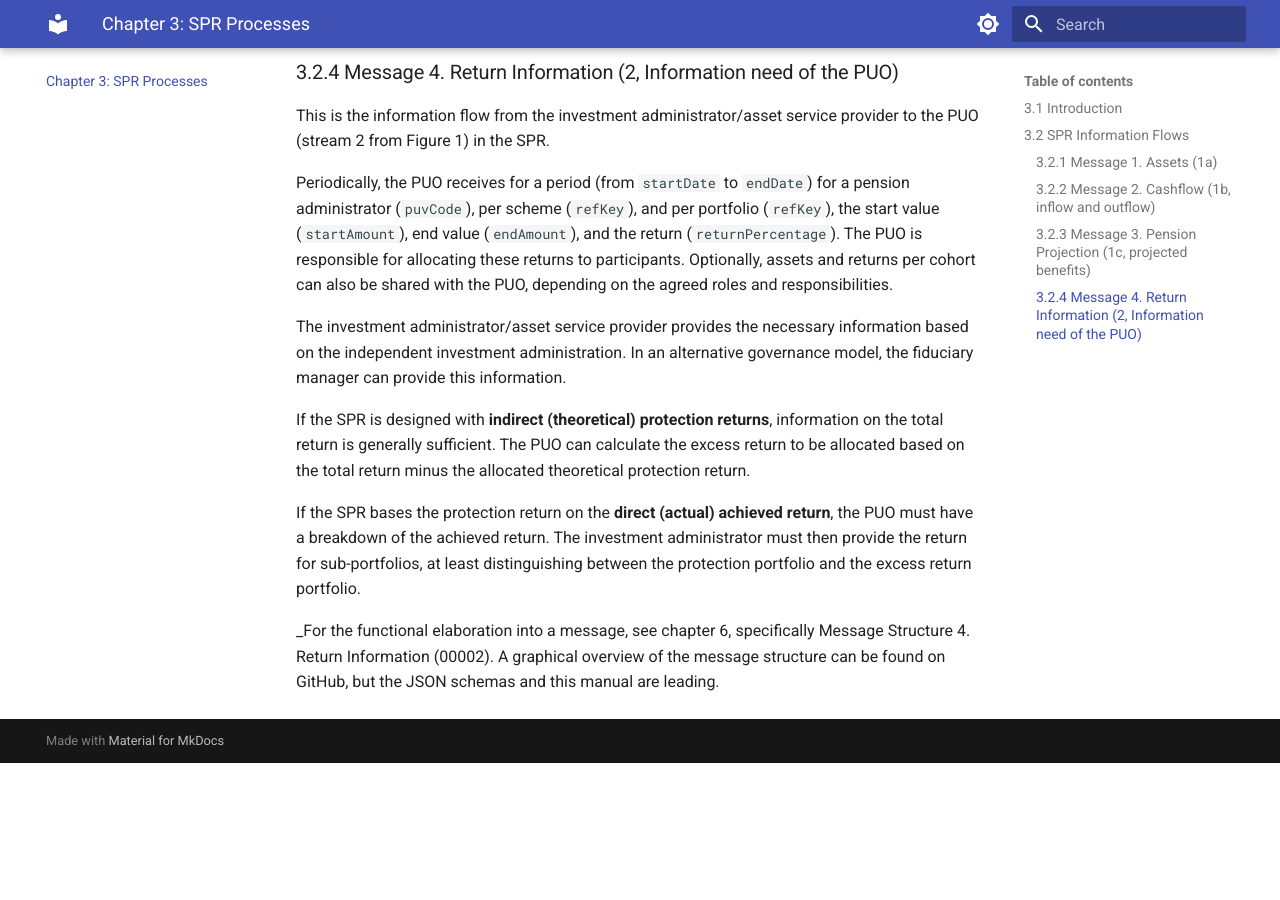
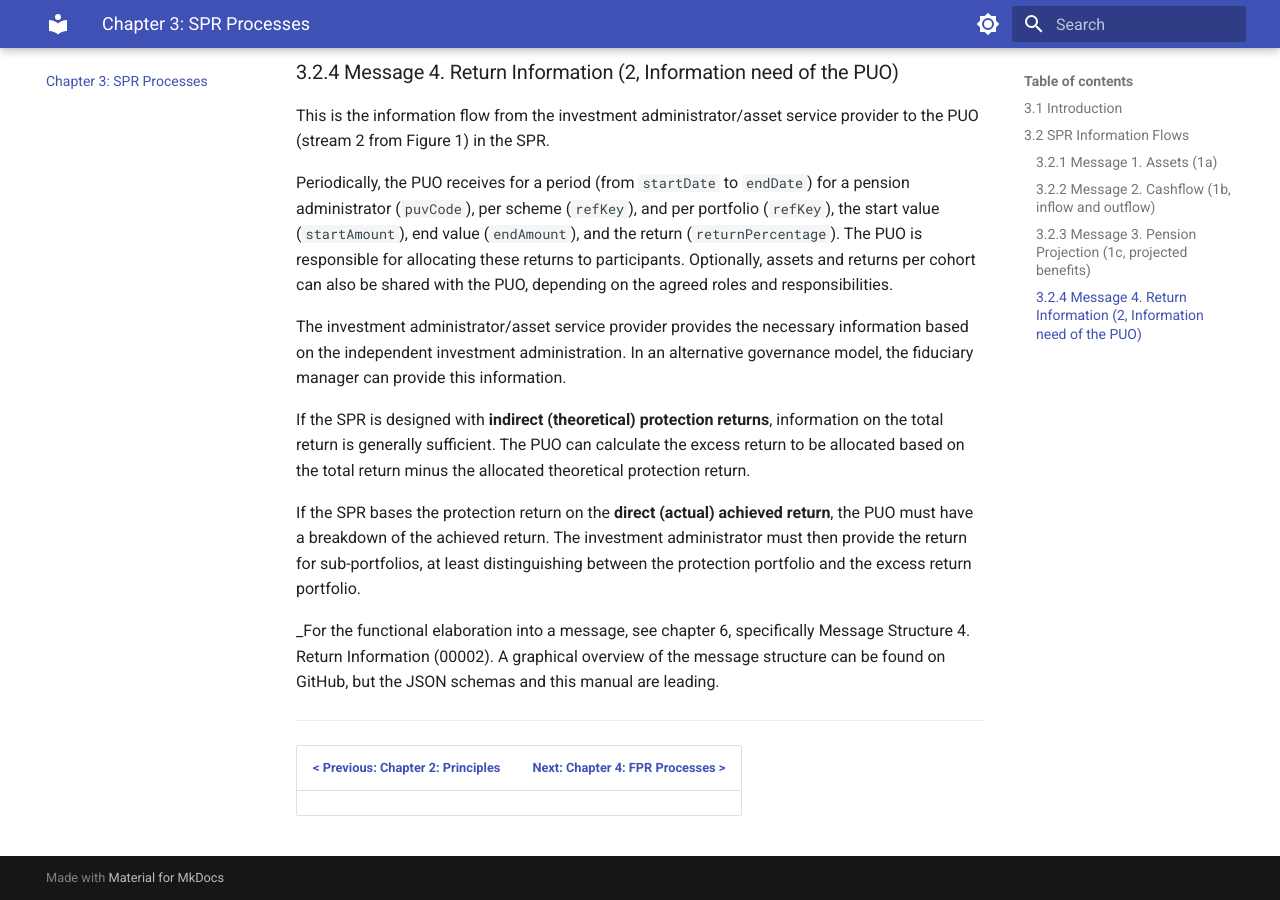
Before and after one commit to dma61/VBPUOdsk-docs, an MkDocs documentation site: the page built from docs/chapter-3-spr-processes.md, in a window 1280 px wide and 900 px high, scrolled down 4082 px. Built offline with MkDocs 1.6.1 and Material for MkDocs 9.7.7, drawn with Linux system fonts in a browser that asks for light colours; before the commit the page ends 4845 px from its top, so only the background shows below that.

Commit message:
Update chapter-3-spr-processes.md
footer toegevoegd in chapter 3

```diff
--- a/docs/chapter-3-spr-processes.md
+++ b/docs/chapter-3-spr-processes.md
@@ -81,3 +81,7 @@ If the SPR is designed with **indirect (theoretical) protection returns**, infor
 If the SPR bases the protection return on the **direct (actual) achieved return**, the PUO must have a breakdown of the achieved return. The investment administrator must then provide the return for sub-portfolios, at least distinguishing between the protection portfolio and the excess return portfolio.
 
 _For the functional elaboration into a message, see chapter 6, specifically Message Structure 4. Return Information (00002). A graphical overview of the message structure can be found on GitHub, but the JSON schemas and this manual are leading.
+
+---
+| <div align="left">[< Previous: Chapter 2: Principles](chapter-2-principles.md)</div> | <div align="right">[Next: Chapter 4: FPR Processes >](chapter-4-fpr-processes.md)</div> |
+|:---|---:|
```
